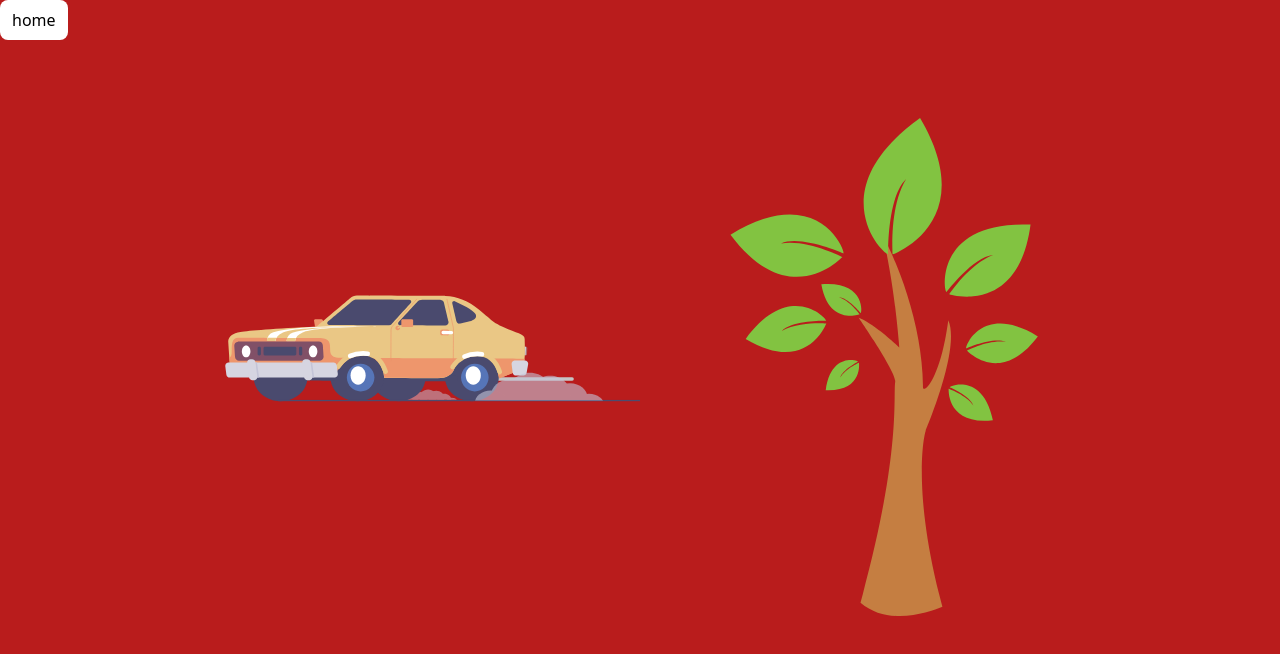
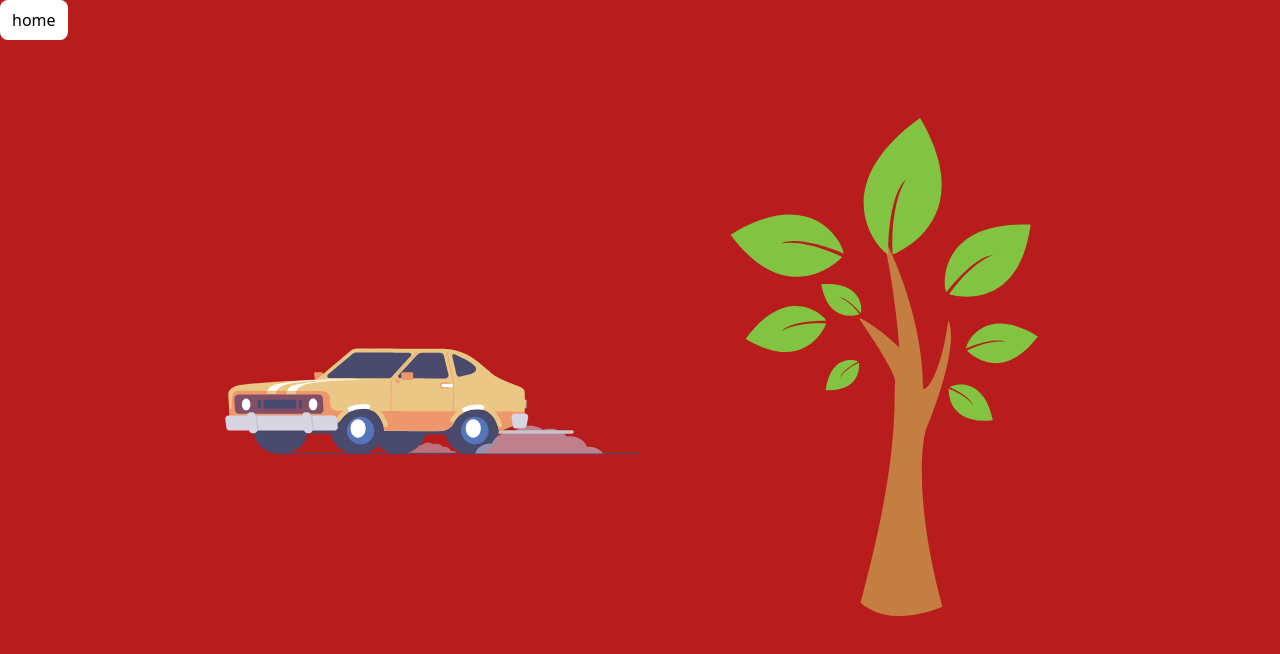
Before and after one commit to nikhilbishnoi2929/react-all-practice-, a React (Create React App) app: page /animate in a window 1280 px wide. Shown: the top 654 px of the page. Built offline with nearby package versions, Linux system fonts and the light colour scheme.

Commit message:
use items-center

```diff
--- a/src/components/animation/LottiePractice.jsx
+++ b/src/components/animation/LottiePractice.jsx
@@ -12,7 +12,7 @@ const LottiePractice = () => {
       <button className=' py-2 px-3 rounded-lg bg-white'>home</button>
       </Link>
       </div>
-     <div className='flex itmes-center'>
+     <div className='flex items-center'>
       <Lottie animationData={animationCar} className='size-2/4'/>
       <Lottie animationData={animationTree} loop={true} className='size-2/4' />
      </div>
```
